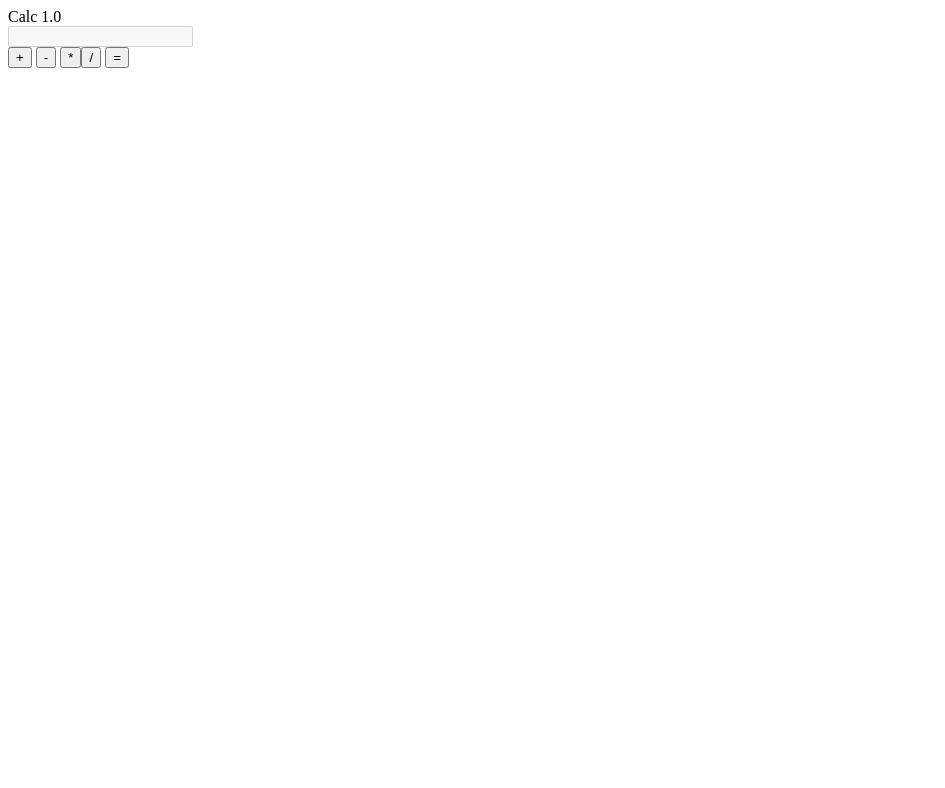
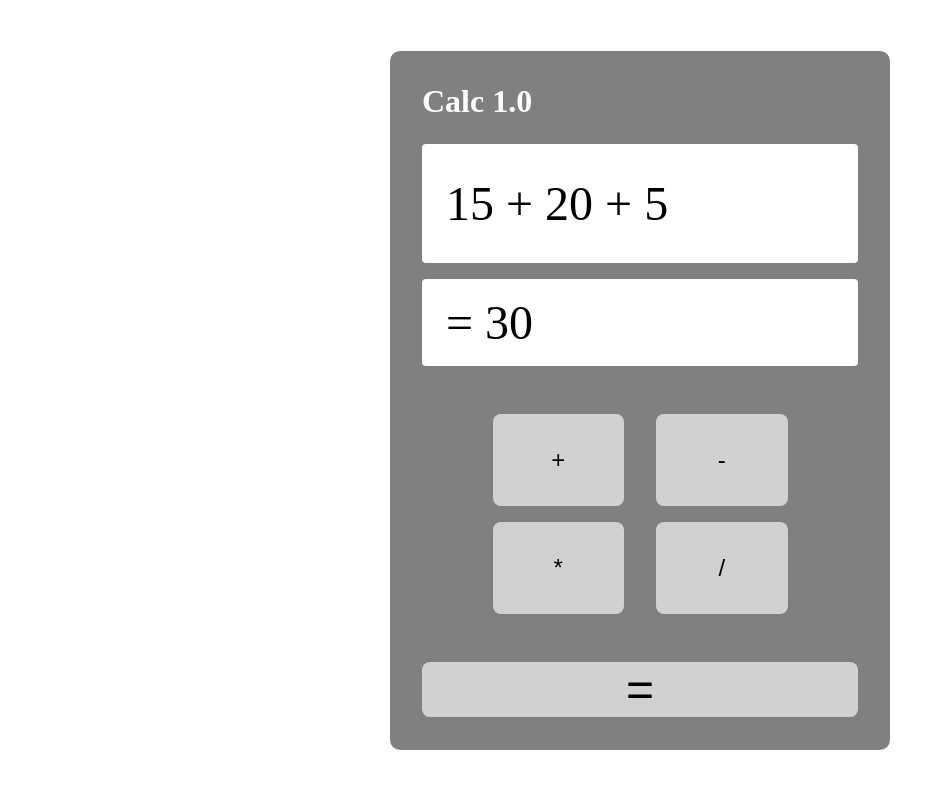
Before and after one commit to David-Shayne/Calc, a plain HTML site: page index.html in a window 1280 px wide. Shown: the whole page, without its empty margins (0-945 px from the left). Drawn offline with Linux system fonts and the light colour scheme.

Commit message:
Add basic css styling

```diff
--- a/index.html
+++ b/index.html
@@ -8,16 +8,25 @@
 		<title>Calc</title>
 	</head>
 	<body>
-		<div id="calc-body">
-			<div class="display">
-				<div class="heading">Calc 1.0</div>
-				<input type="text" class="display" disabled />
+		<div class="calc-body">
+			<div class="top-section">
+				<h1 class="heading">Calc 1.0</h1>
+				<p id="input-display">15 + 20 + 5</p>
+				<p id="output-display">= 30</p>
 			</div>
-			<div class="operators">
-				<button class="operator">+</button>
-				<button class="operator">-</button>
-				<button class="operator">*</button><button class="operator">/</button>
-				<button class="operator">=</button>
+			<div class="operator-section">
+				<div class="main-operators">
+					<div class="op1">
+						<button class="operator" id="add">+</button>
+						<button class="operator" id="subtract">-</button>
+					</div>
+					<div class="op2">
+						<button class="operator" id="multiply">*</button
+						><button class="operator" id="divide">/</button>
+					</div>
+				</div>
+
+				<button class="operator" id="equals">=</button>
 			</div>
 		</div>
 	</body>
--- a/styles.css
+++ b/styles.css
@@ -0,0 +1,88 @@
+* {
+	margin: 0;
+	padding: 0;
+	box-sizing: border-box;
+}
+
+body {
+	height: 100vh;
+	display: flex;
+	align-items: center;
+	justify-content: center;
+}
+
+.calc-body {
+	background-color: gray;
+	width: 25vw;
+	min-width: 500px;
+	border-radius: 10px;
+	padding: 2rem;
+}
+
+.top-section {
+	margin-bottom: 2rem;
+	font-size: 3rem;
+
+	h1 {
+		font-size: 2rem;
+		margin-bottom: 1.5rem;
+		color: white;
+	}
+
+	p {
+		width: 100%;
+		border-radius: 4px;
+		background-color: white;
+		border: none;
+	}
+
+	#input-display {
+		margin-bottom: 1rem;
+		padding: 2rem 1.5rem;
+	}
+
+	#output-display {
+		padding: 1rem 1.5rem;
+	}
+}
+
+.operator-section {
+	display: flex;
+	height: 20rem;
+	flex-direction: column;
+	justify-content: space-between;
+
+	.operator {
+		padding: 2rem 0;
+		flex: 1;
+		font-size: 1.5rem;
+		background-color: #d1d1d1;
+		border: 0;
+		border-radius: 8px;
+	}
+
+	.op1,
+	.op2 {
+		display: flex;
+		padding: 1rem;
+		gap: 2rem;
+		width: 75%;
+		margin: 0 auto;
+	}
+
+	.op2 {
+		padding-top: 0;
+		margin-bottom: 2rem;
+	}
+
+	#equals {
+		font-size: 3rem;
+		margin-bottom: 3rem;
+		padding: 0;
+	}
+
+	.operator:hover {
+		background-color: rgb(58, 58, 58);
+		color: white;
+	}
+}
```
